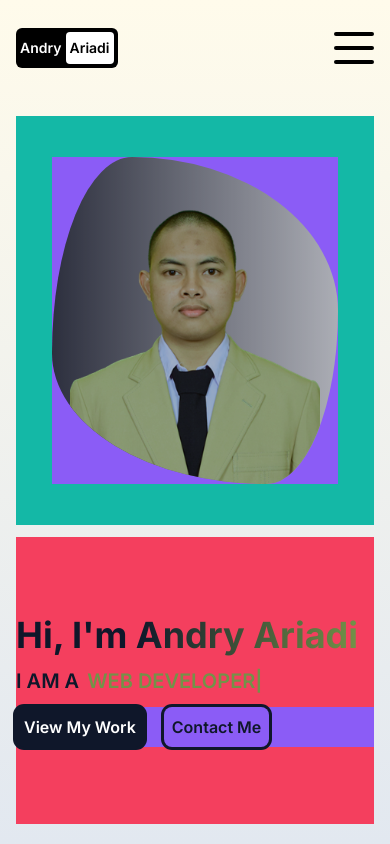
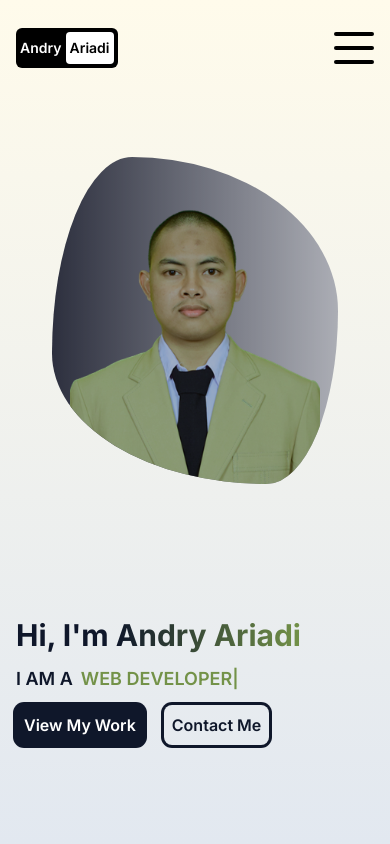
Before and after one commit to andryariadi/Web-Portfolio-2.0, a Next.js app in the folder portfolio/: page / in a window 390 px wide. Built offline with nearby package versions, Linux system fonts and the light colour scheme.

Commit message:
update responsive style about page

```diff
--- a/portfolio/src/app/about/page.jsx
+++ b/portfolio/src/app/about/page.jsx
@@ -189,9 +189,9 @@ export default function AboutPage() {
                 <div ref={projectListItemRef1} className="flex gap-5 h-48">
                   {/* Left */}
                   <motion.div initial={{ y: "300px" }} animate={isProjectListItemInView1 ? { y: 0 } : {}} transition={{ delay: 0.3 }} className="w-1/3 ">
-                    <h6 className="bg-gradient-to-r from-purple-200 to-red-200 p-3 font-semibold rounded-b-lg rounded-s-lg">iBikez</h6>
-                    <p className="p-3 text-sm italic">Web-application (e-commerce) to buy the cycle you like</p>
-                    <span className="p-3 text-rose-500 font-semibold text-sm">February 2024</span>
+                    <h6 className="bg-gradient-to-r from-purple-200 to-red-200 p-3 md:p-4 font-semibold rounded-b-lg rounded-s-lg md:text-2xl lg:text-xl 2xl:text-lg">iBikez</h6>
+                    <p className="p-3 text-xs sm:text-base md:text-lg 2xl:text-sm italic">Web-application (e-commerce) to buy the cycle you like</p>
+                    <span className="p-3 text-rose-500 font-semibold text-[11px] sm:text-xs md:text-lg xl:text-base 2xl:text-sm">February 2024</span>
                   </motion.div>
                   {/* Center */}
                   <motion.div initial={{ y: "300px" }} animate={isProjectListItemInView1 ? { y: 0 } : {}} transition={{ delay: 0.3 }} className="w-[10%] flex items-center justify-center">
@@ -218,18 +218,18 @@ export default function AboutPage() {
                   </motion.div>
                   {/* Right */}
                   <motion.div initial={{ y: "300px" }} animate={isProjectListItemInView2 ? { y: 0 } : {}} transition={{ delay: 0.4 }} className="w-1/3">
-                    <h6 className="bg-gradient-to-r from-purple-200 to-red-200 p-3 font-semibold rounded-b-lg rounded-s-lg">iBlog</h6>
-                    <p className="p-3 text-sm italic">Web-application to post your blog</p>
-                    <span className="p-3 text-rose-500 font-semibold text-sm">February 2024</span>
+                    <h6 className="bg-gradient-to-r from-purple-200 to-red-200 p-3 md:p-4 font-semibold rounded-b-lg rounded-s-lg md:text-2xl lg:text-xl 2xl:text-lg">iBlog</h6>
+                    <p className="p-3 text-xs sm:text-base md:text-lg 2xl:text-sm italic">Web-application to post your blog</p>
+                    <span className="p-3 text-rose-500 font-semibold text-[10px] sm:text-xs md:text-lg xl:text-base 2xl:text-sm">February 2024</span>
                   </motion.div>
                 </div>
                 {/* Project list item */}
                 <div ref={projectListItemRef3} className="flex gap-5 h-48">
                   {/* Left */}
                   <motion.div initial={{ y: "300px" }} animate={isProjectListItemInView3 ? { y: 0 } : {}} transition={{ delay: 0.5 }} className="w-1/3 ">
-                    <h6 className="bg-gradient-to-r from-purple-200 to-red-200 p-3 font-semibold rounded-b-lg rounded-s-lg">uDo</h6>
-                    <p className="p-3 text-sm italic">Web-application to list your activities</p>
-                    <span className="p-3 text-rose-500 font-semibold text-sm">February 2024</span>
+                    <h6 className="bg-gradient-to-r from-purple-200 to-red-200 p-3 md:p-4 font-semibold rounded-b-lg rounded-s-lg md:text-2xl lg:text-xl 2xl:text-lg">uDo</h6>
+                    <p className="p-3 text-xs sm:text-base md:text-lg 2xl:text-sm italic">Web-application to list your activities</p>
+                    <span className="p-3 text-rose-500 font-semibold text-[10px] sm:text-xs md:text-lg xl:text-base 2xl:text-sm">February 2024</span>
                   </motion.div>
                   {/* Center */}
                   <motion.div initial={{ y: "300px" }} animate={isProjectListItemInView3 ? { y: 0 } : {}} transition={{ delay: 0.5 }} className="w-[10%] flex items-center justify-center">
@@ -256,18 +256,18 @@ export default function AboutPage() {
                   </motion.div>
                   {/* Right */}
                   <motion.div initial={{ y: "300px" }} animate={isProjectListItemInView4 ? { y: 0 } : {}} transition={{ delay: 0.6 }} className="w-1/3">
-                    <h6 className="bg-gradient-to-r from-purple-200 to-red-200 p-3 font-semibold rounded-b-lg rounded-s-lg">Evently</h6>
-                    <p className="p-3 text-sm italic">Web-application to post your events and buy the events you like</p>
-                    <span className="p-3 text-rose-500 font-semibold text-sm">January 2024</span>
+                    <h6 className="bg-gradient-to-r from-purple-200 to-red-200 p-3 md:p-4 font-semibold rounded-b-lg rounded-s-lg md:text-2xl lg:text-xl 2xl:text-lg">Evently</h6>
+                    <p className="p-3 text-xs sm:text-base md:text-lg 2xl:text-sm italic">Web-application to post your events and buy the events you like</p>
+                    <span className="p-3 text-rose-500 font-semibold text-[10px] sm:text-xs md:text-lg xl:text-base 2xl:text-sm">January 2024</span>
                   </motion.div>
                 </div>
                 {/* Project list item */}
                 <div ref={projectListItemRef5} className="flex gap-5 h-48">
                   {/* Left */}
                   <motion.div initial={{ y: "300px" }} animate={isProjectListItemInView5 ? { y: 0 } : {}} transition={{ delay: 0.8 }} className="w-1/3 ">
-                    <h6 className="bg-gradient-to-r from-purple-200 to-red-200 p-3 font-semibold rounded-b-lg rounded-s-lg">CMS-Dashboard</h6>
-                    <p className="p-3 text-sm italic">Web-application CMS dashboard</p>
-                    <span className="p-3 text-rose-500 font-semibold text-sm">December 2023</span>
+                    <h6 className="bg-gradient-to-r from-purple-200 to-red-200 p-3 md:p-4 font-semibold rounded-b-lg rounded-s-lg md:text-2xl lg:text-xl 2xl:text-lg">CMS-Dashboard</h6>
+                    <p className="p-3 text-xs sm:text-base md:text-lg 2xl:text-sm italic">Web-application CMS dashboard</p>
+                    <span className="p-3 text-rose-500 font-semibold text-[10px] sm:text-xs md:text-lg xl:text-base 2xl:text-sm">December 2023</span>
                   </motion.div>
                   {/* Center */}
                   <motion.div initial={{ y: "300px" }} animate={isProjectListItemInView5 ? { y: 0 } : {}} transition={{ delay: 0.8 }} className="w-[10%] flex items-center justify-center">
@@ -284,7 +284,7 @@ export default function AboutPage() {
             </div>
           </div>
           {/* SVG Container */}
-          <div className="lg:block w-1/3 xl:w-1/2 sticky top-0 z-30">
+          <div className="hidden lg:block w-1/3 xl:w-1/2 sticky top-0 z-30">
             <BrainSvg scrollYProgress={scrollYProgress} />
           </div>
         </div>
--- a/portfolio/src/app/page.jsx
+++ b/portfolio/src/app/page.jsx
@@ -9,20 +9,20 @@ export default function Home() {
   return (
     <motion.main className="h-full" initial={{ y: "-200vh" }} animate={{ y: "0%" }} transition={{ duration: 1 }}>
       <div className="h-full flex flex-col lg:items-center lg:justify-center lg:flex-row gap-3 lg:gap-5 px-4 sm:px-8 md:px-12 lg:px-20 xl:px-48 py-5 ">
-        <div className="bg-teal-500 w-full lg:w-[29%] h-full flex items-center justify-center lg:justify-start">
-          <motion.div variants={fadeIn("down", 0.5)} initial="hidden" whileInView={"show"} viewport={{ once: false, amount: 0.7 }} className="bg-violet-500 h-[80%] lg:h-[70%] w-[80%] lg:w-full relative">
+        <div className="w-full lg:w-[29%] h-full flex items-center justify-center lg:justify-start">
+          <motion.div variants={fadeIn("down", 0.5)} initial="hidden" whileInView={"show"} viewport={{ once: false, amount: 0.7 }} className="h-[80%] lg:h-[70%] w-[80%] lg:w-full relative">
             <Image src="/images/andryariadi.png" alt="Andry Ariadi" fill className="img-hero object-contain brightness-75 contrast-90 hue-rotate-15 bg-gradient-to-r from-gray-700 to-slate-200" />
           </motion.div>
         </div>
-        <div className="bg-rose-500 h-[70%] lg:h-full lg:w-[71%] flex flex-col items-center justify-center gap-3 md:gap-8 lg:gap-10 text-black">
-          <motion.h1 variants={fadeIn("up", 0.3)} initial="hidden" whileInView={"show"} viewport={{ once: false, amount: 0.7 }} className="text-slate-900 text-4xl md:text-7xl lg:text-6xl 2xl:text-7xl font-bold w-full">
+        <div className="h-[70%] lg:h-full lg:w-[71%] flex flex-col items-center justify-center gap-3 md:gap-8 lg:gap-10 text-black">
+          <motion.h1 variants={fadeIn("up", 0.3)} initial="hidden" whileInView={"show"} viewport={{ once: false, amount: 0.7 }} className="text-slate-900 text-3xl sm:text-4xl md:text-7xl lg:text-6xl 2xl:text-7xl font-bold w-full">
             Hi, I'm <span className="bg-gradient-to-r from-slate-900 to-[#739248] text-transparent bg-clip-text">Andry Ariadi</span>
           </motion.h1>
           <motion.div variants={fadeIn("up", 0.5)} initial="hidden" whileInView={"show"} viewport={{ once: false, amount: 0.7 }} className="flex items-center gap-2  w-full font-semibold uppercase leading-[1]">
-            <h2 className="text-slate-900 text-xl md:text-4xl 2xl:text-5xl">I am a</h2>
-            <TypeAnimation sequence={["Software Engineering", 2000, "Web Developer", 2000, "Frontend Developer", 2000]} speed={50} wrapper="span" repeat={Infinity} className="text-[#739248] text-xl md:text-4xl 2xl:text-5xl" />
+            <h2 className="text-slate-900 text-lg sm:text-xl md:text-4xl 2xl:text-5xl">I am a</h2>
+            <TypeAnimation sequence={["Software Engineering", 2000, "Web Developer", 2000, "Frontend Developer", 2000]} speed={50} wrapper="span" repeat={Infinity} className="text-[#739248] text-lg sm:text-xl md:text-4xl 2xl:text-5xl" />
           </motion.div>
-          <motion.div variants={fadeIn("up", 0.7)} initial="hidden" whileInView={"show"} viewport={{ once: false, amount: 0.7 }} className="bg-violet-500 w-full flex gap-5">
+          <motion.div variants={fadeIn("up", 0.7)} initial="hidden" whileInView={"show"} viewport={{ once: false, amount: 0.7 }} className="w-full flex gap-5">
             <Link href="/portfolio" className="w-fit font-semibold p-2 md:p-3 rounded-lg ring ring-slate-900 bg-slate-900 text-white">
               <button className="">View My Work</button>
             </Link>
```
